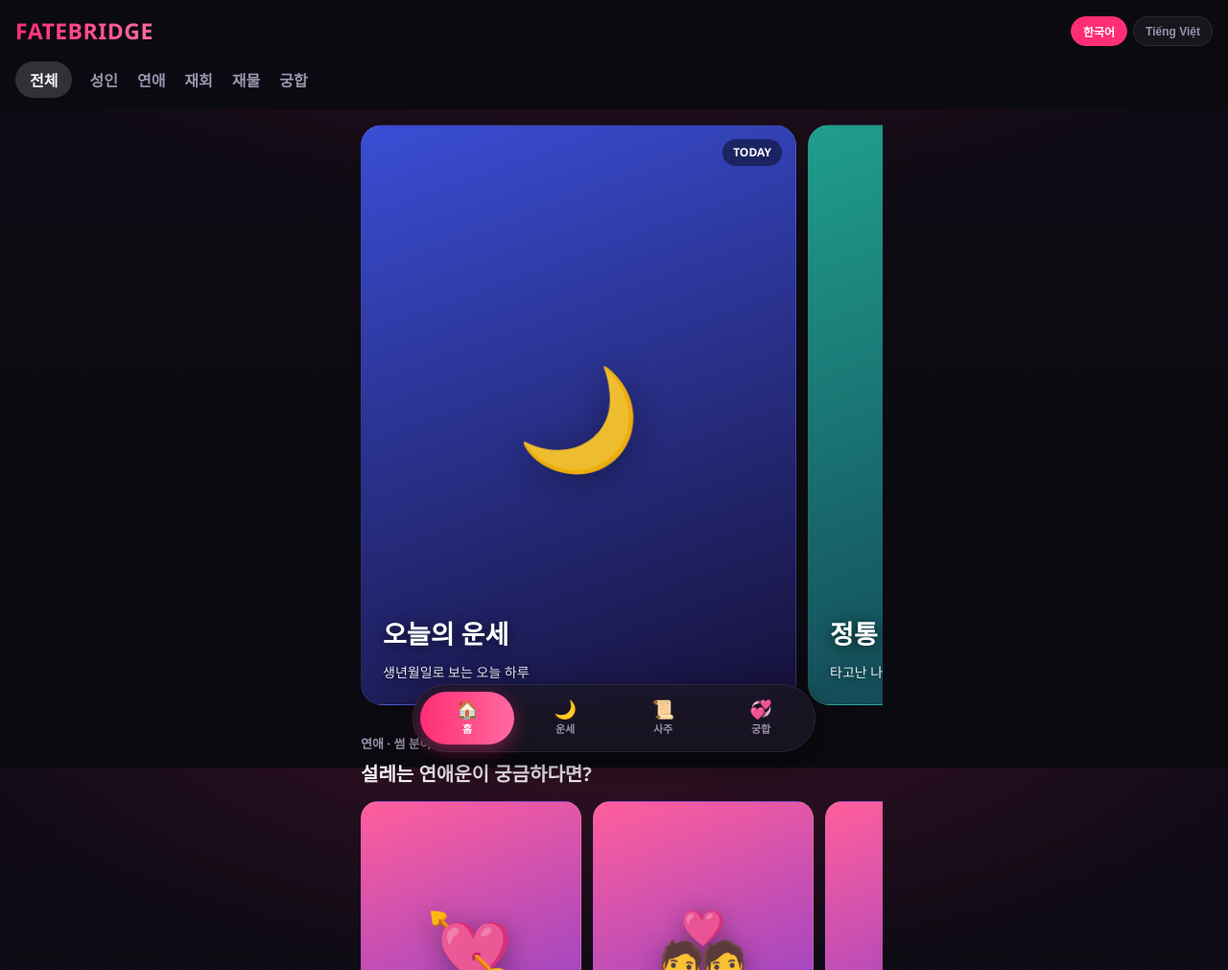
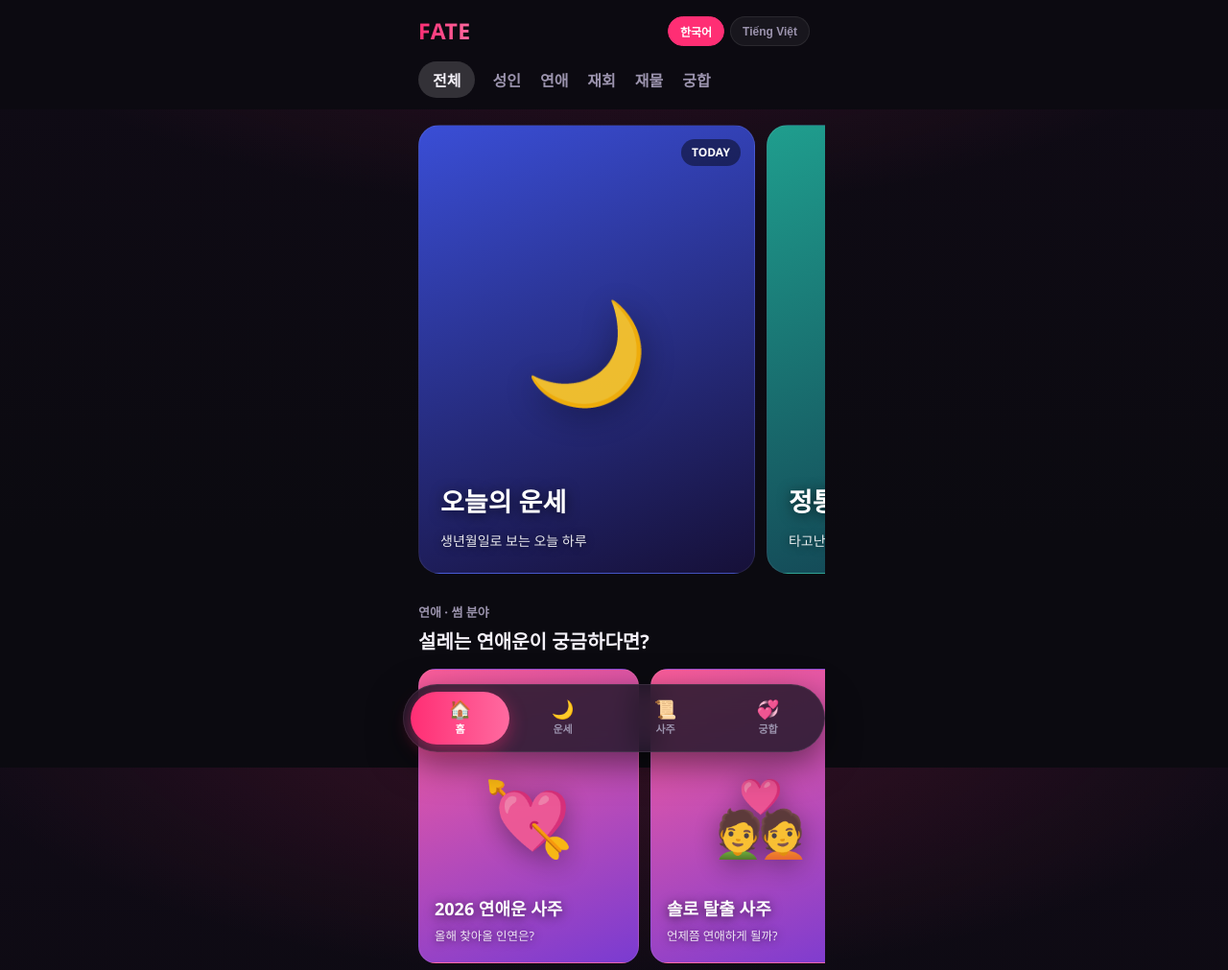
Before and after one commit to yunitop/hom-nay, a plain HTML site: page index.html in a window 1280 px wide. Shown: the top 1011 px of the page at 96% size. Drawn offline with Linux system fonts and the light colour scheme.

Commit message:
Rename brand to FATE; set app column width to 440px
Co-Authored-By: Claude Opus 4.8 (1M context) <noreply@anthropic.com>

```diff
--- a/index.html
+++ b/index.html
@@ -3,14 +3,14 @@
 <head>
 <meta charset="UTF-8" />
 <meta name="viewport" content="width=device-width, initial-scale=1.0, maximum-scale=1.0, viewport-fit=cover" />
-<title>FATEBRIDGE · 운세 사주 궁합 | Tử Vi · Tứ Trụ · Hợp Tuổi</title>
+<title>FATE · 운세 사주 궁합 | Tử Vi · Tứ Trụ · Hợp Tuổi</title>
 <meta name="description" content="AI 분석 오늘의 운세, 사주, 궁합 · Xem tử vi, tứ trụ, hợp tuổi" />
 <!-- 모바일 웹앱 (홈 화면에 추가) -->
 <meta name="theme-color" content="#0b0a10" />
 <meta name="mobile-web-app-capable" content="yes" />
 <meta name="apple-mobile-web-app-capable" content="yes" />
 <meta name="apple-mobile-web-app-status-bar-style" content="black-translucent" />
-<meta name="apple-mobile-web-app-title" content="FATEBRIDGE" />
+<meta name="apple-mobile-web-app-title" content="FATE" />
 <link rel="manifest" href="manifest.json" />
 <link rel="apple-touch-icon" href="icon.svg" />
 <link rel="icon" href="icon.svg" type="image/svg+xml" />
@@ -40,7 +40,7 @@
     -webkit-tap-highlight-color:transparent;
     overflow-x:hidden;overscroll-behavior-y:none;
   }
-  .wrap{max-width:520px;margin:0 auto;padding:0 16px calc(120px + env(safe-area-inset-bottom));}
+  .wrap{max-width:440px;margin:0 auto;padding:0 16px calc(120px + env(safe-area-inset-bottom));}
 
   /* 상단 바 (브랜드 + 언어) */
   .topbar{position:sticky;top:0;z-index:20;display:flex;align-items:center;justify-content:space-between;
@@ -152,7 +152,7 @@
     display:flex;gap:4px;padding:7px;border-radius:999px;
     background:rgba(28,22,38,0.82);backdrop-filter:blur(14px);
     border:1px solid var(--line);box-shadow:0 12px 36px rgba(0,0,0,0.5);
-    width:calc(100% - 32px);max-width:420px;}
+    width:calc(100% - 32px);max-width:440px;}
   .nav-item{flex:1;display:flex;flex-direction:column;align-items:center;gap:2px;
     border:none;background:transparent;color:var(--muted);cursor:pointer;
     padding:9px 4px;border-radius:999px;font-size:11px;font-weight:700;transition:all .15s;}
@@ -172,12 +172,12 @@
   /* ===== 상단 고정(브랜드+카테고리) ===== */
   .topwrap{position:sticky;top:0;z-index:40;background:#0c0a11;}
   .appbar{display:flex;align-items:center;justify-content:space-between;
-    padding:calc(14px + env(safe-area-inset-top)) 16px 8px;}
+    max-width:440px;margin:0 auto;padding:calc(14px + env(safe-area-inset-top)) 16px 8px;}
   .appbar .brand{font-size:23px;font-weight:900;letter-spacing:.5px;
     background:linear-gradient(90deg,#ff2e74,#ff6aa0);-webkit-background-clip:text;background-clip:text;color:transparent;}
   .appbar-right{display:flex;align-items:center;gap:8px;}
 
-  .cats{display:flex;gap:16px;overflow-x:auto;padding:4px 16px 12px;scrollbar-width:none;}
+  .cats{display:flex;gap:16px;overflow-x:auto;max-width:440px;margin:0 auto;padding:4px 16px 12px;scrollbar-width:none;}
   .cats::-webkit-scrollbar{display:none;}
   .cats.hidden{display:none;}
   .cat{flex:0 0 auto;background:none;border:none;color:var(--muted);font-size:16px;font-weight:700;
@@ -190,7 +190,7 @@
   .cat[data-cat="all"].active::after{display:none;}
 
   /* ===== 피드 ===== */
-  .feed{max-width:560px;margin:0 auto;padding:6px 16px calc(120px + env(safe-area-inset-bottom));}
+  .feed{max-width:440px;margin:0 auto;padding:6px 16px calc(120px + env(safe-area-inset-bottom));}
   .feed.hidden{display:none;}
 
   /* 히어로 캐러셀 */
@@ -271,7 +271,7 @@
 <!-- ===== 상단 고정: 브랜드 + 카테고리 ===== -->
 <div class="topwrap">
   <header class="appbar">
-    <div class="brand">FATEBRIDGE</div>
+    <div class="brand">FATE</div>
     <div class="appbar-right">
       <div class="lang-bar">
         <button class="lang-btn active" data-lang="ko" onclick="setLang('ko')">한국어</button>
@@ -424,7 +424,7 @@
 <div class="wrap tool-overlay" id="tool">
   <div class="tool-top">
     <button onclick="closeTool()" aria-label="back">←</button>
-    <span class="tt-title">FATEBRIDGE</span>
+    <span class="tt-title">FATE</span>
   </div>
 
   <!-- 현재 화면 제목 (탭에 따라 자동 변경) -->
```
Also changed, not shown: assets/img/README.txt, manifest.json.
